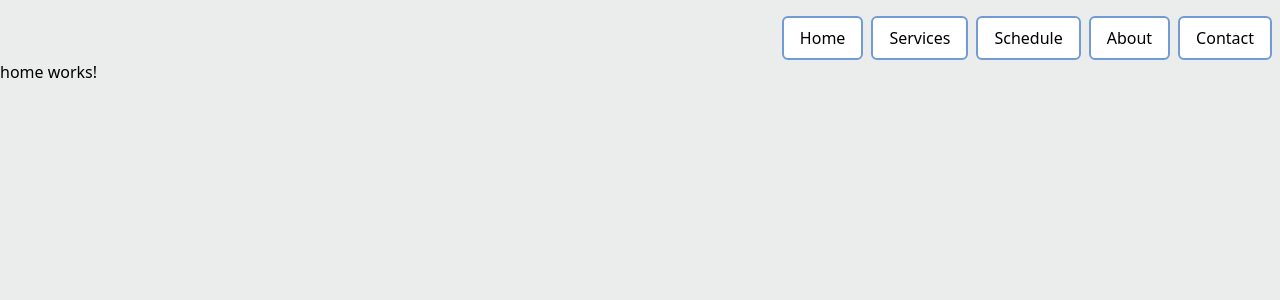
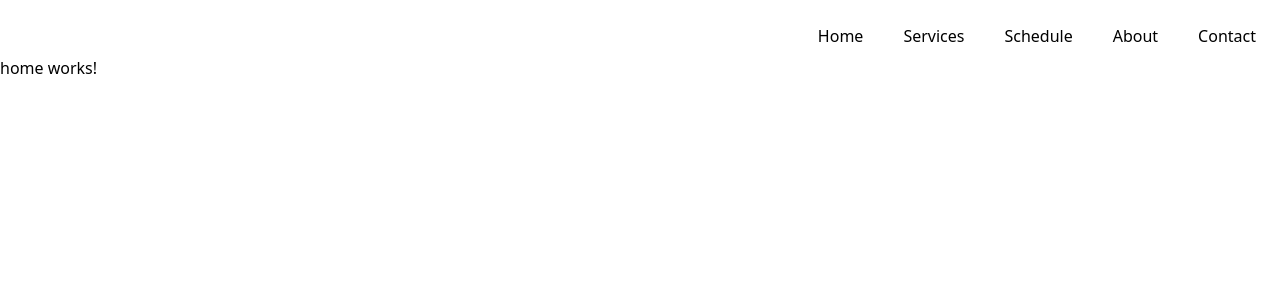
Before and after one commit to belugasanity/blue, an Angular app: page / in a window 1280 px wide. Shown: the top 300 px of the page. Built offline with nearby package versions, Linux system fonts and the light colour scheme.

Commit message:
update bg and button UI

```diff
--- a/src/app/shared/navigation/navigation.component.scss
+++ b/src/app/shared/navigation/navigation.component.scss
@@ -1,3 +1,3 @@
 button {
-  @apply capitalize mr-2 px-4 py-2 rounded-md border-2 border-solid bg-white border-chill-300 mt-4 hover:bg-chill-500 hover:text-white;
+  @apply capitalize mr-2 px-4 py-2 rounded-md bg-white mt-4 hover:bg-chill-500 hover:text-white;
 }
--- a/src/index.html
+++ b/src/index.html
@@ -7,7 +7,7 @@
   <meta name="viewport" content="width=device-width, initial-scale=1">
   <link rel="icon" type="image/x-icon" href="favicon.ico">
 </head>
-<body class="bg-mute-100">
+<body class="bg-white">
   <app-root></app-root>
 </body>
 </html>
```
